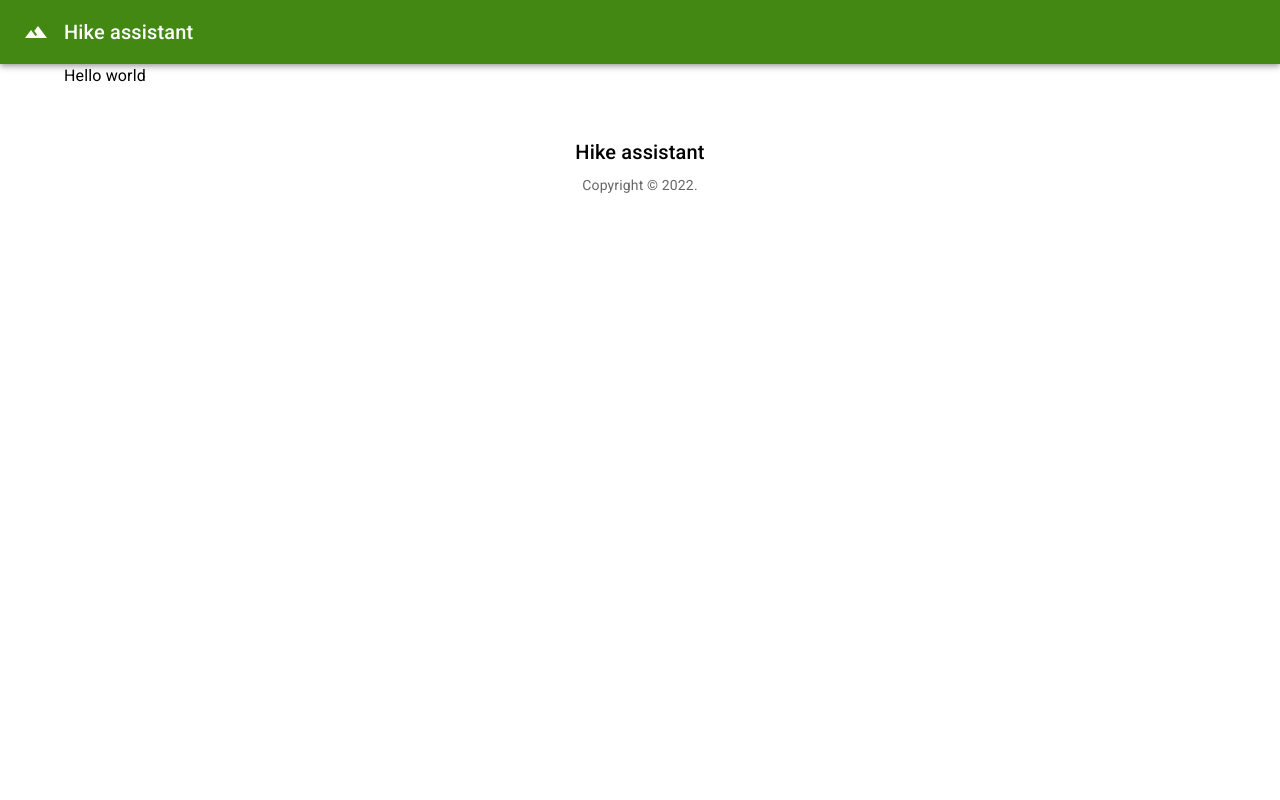
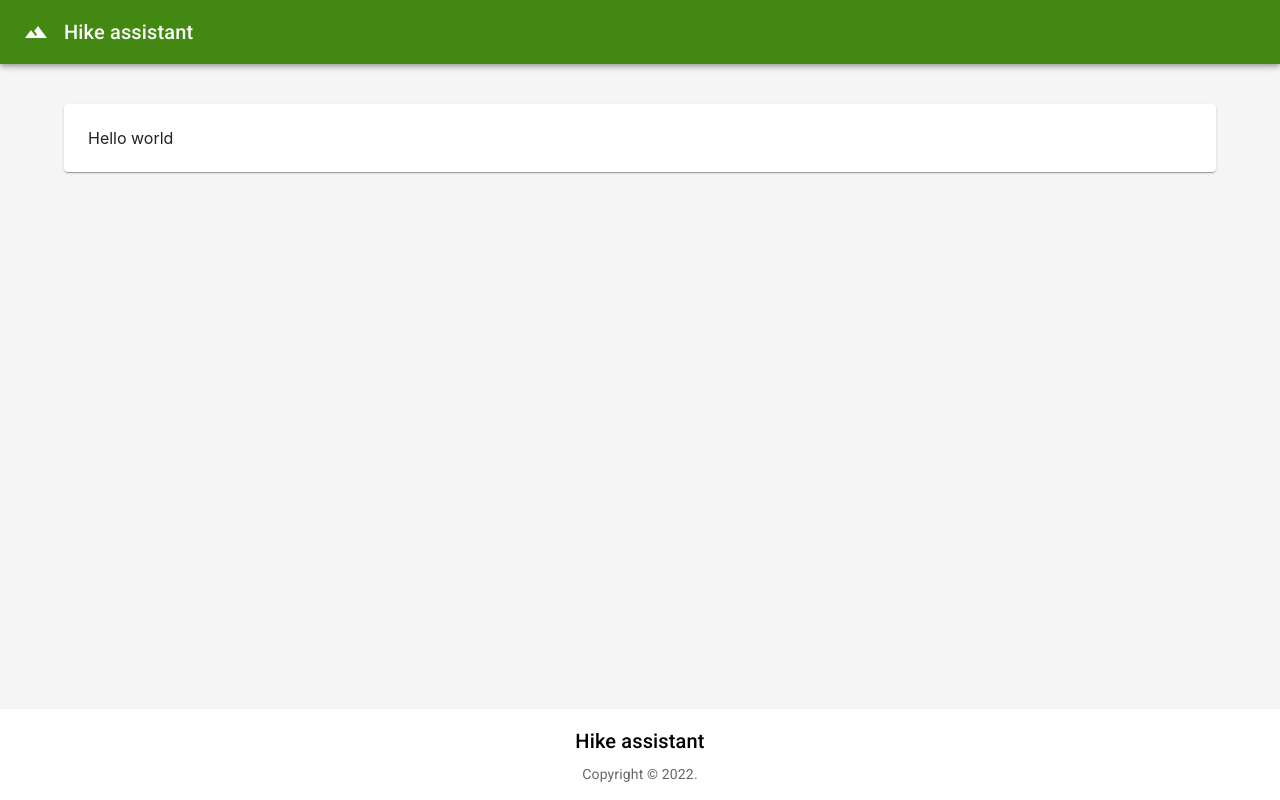
Before and after one commit to PauliusVizbara/HikeAssistant, a React (Create React App) app: page / in a window 1280 px wide. Built offline with nearby package versions, Linux system fonts and the light colour scheme.

Commit message:
chore: app layout tidying up

```diff
--- a/src/App.tsx
+++ b/src/App.tsx
@@ -1,20 +1,23 @@
 import React from 'react'
 import { ThemeProvider } from '@emotion/react'
-import { Typography } from '@mui/material'
 import './App.css'
 import { Footer } from './components/Footer/Footer'
 import { Header } from './components/Header/Header'
 import { MainContent } from './components/MainContent/MainContent'
 import { theme } from './theme'
+import { WelcomeMessage } from './views/WelcomeMessage/WelcomeMessage'
+import { LayoutWrapper } from './components/LayoutWrapper/LayoutWrapper'
 
 function App() {
   return (
     <ThemeProvider theme={theme}>
-      <Header />
-      <MainContent>
-        <Typography>Hello world</Typography>
-      </MainContent>
-      <Footer />
+      <LayoutWrapper>
+        <Header />
+        <MainContent>
+          <WelcomeMessage />
+        </MainContent>
+        <Footer />
+      </LayoutWrapper>
     </ThemeProvider>
   )
 }
--- /dev/null
+++ b/src/components/Card/Card.tsx
@@ -0,0 +1,5 @@
+import { Card as muiCard, styled } from '@mui/material'
+
+export const Card = styled(muiCard)(({ theme }) => ({
+  padding: theme.spacing(3),
+}))
--- a/src/components/Footer/Footer.tsx
+++ b/src/components/Footer/Footer.tsx
@@ -1,10 +1,15 @@
 import React from 'react'
 
-import { Box, Typography } from '@mui/material'
+import { Box, styled, Typography } from '@mui/material'
+
+const Container = styled(Box)(({ theme }) => ({
+  backgroundColor: theme.palette.background.paper,
+  padding: theme.spacing(2),
+}))
 
 export const Footer = () => {
   return (
-    <Box sx={{ bgcolor: 'background.paper', p: 6 }} component="footer">
+    <Container component="footer">
       <Typography variant="h6" align="center" gutterBottom>
         Hike assistant
       </Typography>
@@ -13,6 +18,6 @@ export const Footer = () => {
         {new Date().getFullYear()}
         {'.'}
       </Typography>
-    </Box>
+    </Container>
   )
 }
--- /dev/null
+++ b/src/components/LayoutWrapper/LayoutWrapper.tsx
@@ -0,0 +1,7 @@
+import { Box, styled } from '@mui/material'
+
+export const LayoutWrapper = styled(Box)`
+  min-height: 100vh;
+  display: flex;
+  flex-direction: column;
+`
--- a/src/components/MainContent/MainContent.tsx
+++ b/src/components/MainContent/MainContent.tsx
@@ -1,11 +1,20 @@
 import React from 'react'
-import { Container } from '@mui/material'
+import { Container as muiContainer, styled } from '@mui/material'
+
+const Main = styled('main')(({ theme }) => ({
+  flexGrow: 1,
+  backgroundColor: theme.palette.grey[100],
+}))
+
+const Container = styled(muiContainer)(({ theme }) => ({
+  marginTop: theme.spacing(5),
+}))
 
 export const MainContent: React.FC = (props) => {
   const { children } = props
   return (
-    <main>
+    <Main>
       <Container>{children}</Container>
-    </main>
+    </Main>
   )
 }
--- /dev/null
+++ b/src/views/WelcomeMessage/WelcomeMessage.tsx
@@ -0,0 +1,6 @@
+import React from 'react'
+import { Card } from '../../components/Card/Card'
+
+export const WelcomeMessage = () => {
+  return <Card>Hello world</Card>
+}
```
